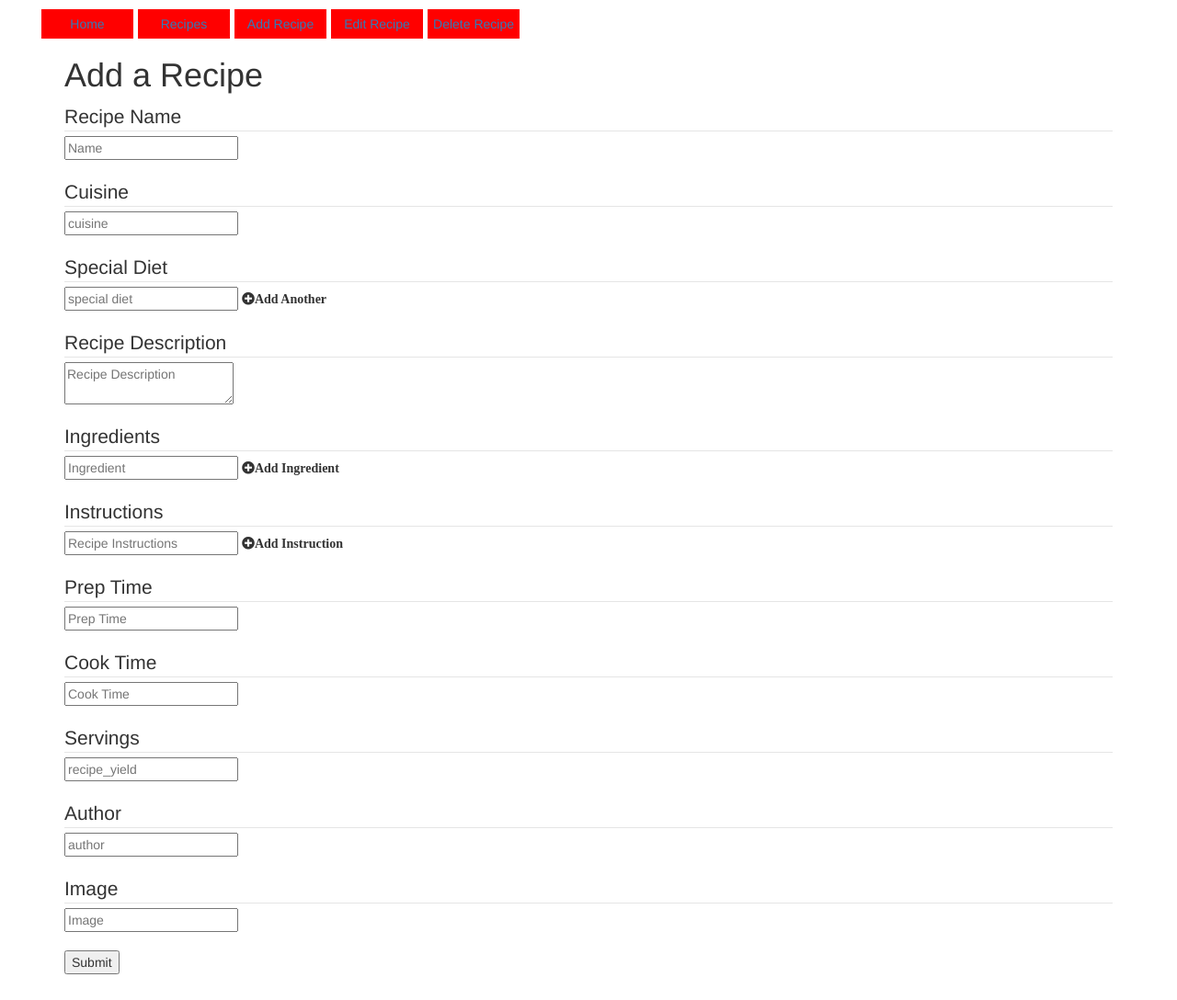
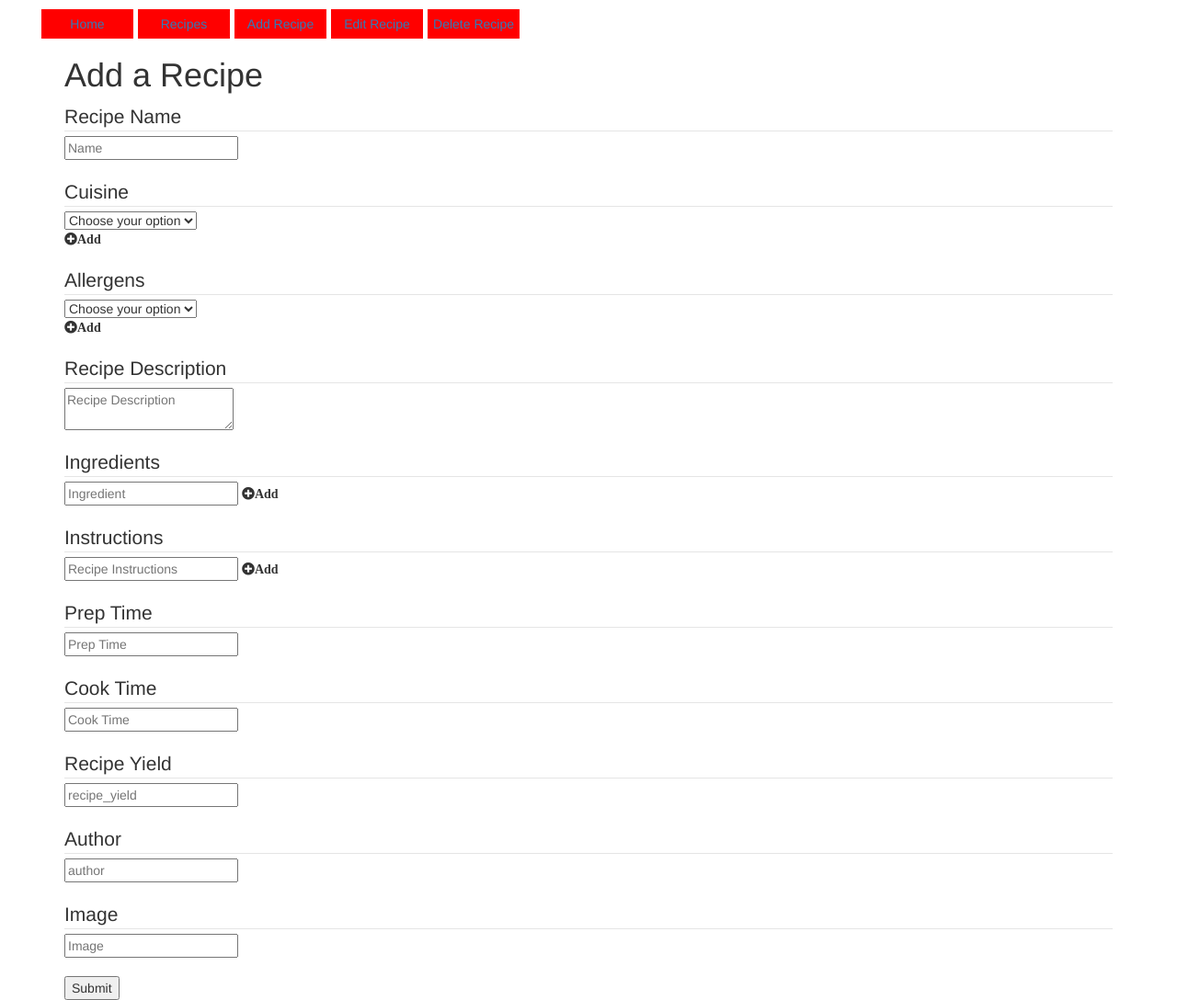
Before and after one commit to brettcutt/the-chefs-desire, a Flask app: page /add_recipe in a window 1280 px wide. Shown: the whole page at 92% size. Before the commit the page ends 1060 px from the top, so only its background shows below. Run offline with Flask 2, Linux system fonts and the light colour scheme; some libraries are stand-ins or nearby versions.

Commit message:
added additional add and remove buttons for add and edit recipe html. cuisine and allergen fields

```diff
--- a/static/jquery/jquery.js
+++ b/static/jquery/jquery.js
@@ -1,13 +1,24 @@
 $(document).ready( function() {
 
-
+/*Add input field for instruction and ingredients, also adds the add and remove buttons*/
 
     $("body").on('click','.duplicate', function(){
+
         var id_name = $(this).parent().children('input').attr("name");
 
-        $(this).parent().children().last().append().after(
-            '<br><input type="text" name="' + id_name +'" class="allergens" placeholder="Add"/> <i class="fas fa-plus-circle duplicate pointer">Add</i>' +
+        if ($(this).attr('id') == 'first') {
+            $(this).append().after(
+            '<br><input type="text" name="' + id_name +'" class="' + id_name +'" placeholder="Add"/> <i class="fas fa-plus-circle duplicate pointer">Add</i>' +
             ' <i class="fas fa-plus-circle remove_duplicate pointer">Remove</i>');
+        }
+
+        else
+        {
+            $(this).next().append().after(
+            '<br><input type="text" name="' + id_name +'" class="' + id_name +'" placeholder="Add"/> <i class="fas fa-plus-circle duplicate pointer">Add</i>' +
+            ' <i class="fas fa-plus-circle remove_duplicate pointer">Remove</i>');
+        }
+
     });
 
     $("body").on('click','.remove_duplicate', function(){
@@ -17,4 +28,26 @@ $(document).ready( function() {
         $(this).remove();
     });
 
+
+/*Select cuisine and allergens, also addds the remove*/
+
+    $("body").on('click','.duplicate_select', function(){
+
+    var select_remove_button = ' <i class="fas fa-plus-circle remove_select pointer">Remove</i><br>';
+
+        if ($(this).attr('id') == 'add_cuisine') {
+            $("#cuisine").clone().appendTo(".cuisine_container").after(select_remove_button)
+        }
+        else if ($(this).attr('id') == 'add_allergen') {
+            $("#allergens").clone().appendTo(".allergens_container").after(select_remove_button)
+        }
+    });
+
+    $("body").on('click','.remove_select', function(){
+        $(this).prev().remove();
+        $(this).prev().remove();
+        $(this).remove();
+    });
+
+
 });
--- a/templates/add_recipe.html
+++ b/templates/add_recipe.html
@@ -5,63 +5,113 @@
     </div>
 
     <form action="{{url_for('insert_recipe')}}" method="POST" class="col-xs-12">
+
+<!--recipe name-->
+
         <fieldset>
             <legend>Recipe Name</legend>
             <input type="text" name="name" id="name" placeholder="Name" class="" />
         </fieldset>
 
-        <fieldset>
+<!--cuisine-->
+
+        <fieldset id="cuisine_fieldset">
             <legend>Cuisine</legend>
-            <input type="text" name="cuisine" id="cuisine" placeholder="cuisine" class="" />
+            <div class="cuisine_container">
+            <select name="cuisine" class="cuisine" id="cuisine">
+                <option disabled selected>Choose your option</option>
+                {% for cuisine in cuisines %}
+                {% for item in cuisine.cuisine %}
+                <option value="{{ item }}">{{ item }}</option>
+                {% endfor %}
+                {% endfor %}
+
+            </select><br>
+            </div>
+            <i id="add_cuisine" class="fas fa-plus-circle duplicate_select pointer">Add</i>
         </fieldset>
 
+<!--Allergens-->
+
         <fieldset id="allergen_fieldset">
-            <legend>Special Diet</legend>
-            <input type="text" name="allergens" class="allergens" id="allergens" placeholder="special diet" />
-            <i class="fas fa-plus-circle duplicate pointer">Add Another</i>
+
+            <legend>Allergens</legend>
+            <div class="allergens_container">
+
+                <select name="allergens" class="allergens" id="allergens">
+                    <option disabled selected>Choose your option</option>
+
+                    {% for allergen in allergens %}
+                    {% for item in allergen.allergy %}
+                    <option value="{{ item }}">{{ item }}</option>
+                    {% endfor %}
+                    {% endfor %}
+                </select><br>
+
+            </div>
+
+            <i id="add_allergen" class="fas fa-plus-circle duplicate_select pointer">Add</i>
         </fieldset>
+
+<!--Description-->
 
         <fieldset>
             <legend>Recipe Description</legend>
             <textarea type="text" name="description"  id="description" placeholder="Recipe Description" class=""></textarea>
         </fieldset>
 
+<!--Ingredients-->
+
         <fieldset id="ingredients_fieldset">
             <legend>Ingredients</legend>
             <input type="text" name="ingredients" class="ingredients" id="ingredients" placeholder="Ingredient" />
-            <i class="fas fa-plus-circle duplicate pointer">Add Ingredient</i>
+            <i id="first" class="fas fa-plus-circle duplicate pointer">Add</i>
         </fieldset>
+
+<!--Instructions-->
 
         <fieldset id="instructions_fieldset">
             <legend>Instructions</legend>
             <input type="text" name="instructions" class="instructions" id="instructions" placeholder="Recipe Instructions" />
-            <i class="fas fa-plus-circle duplicate pointer">Add Instruction</i>
+            <i id="first" class="fas fa-plus-circle duplicate pointer">Add</i>
         </fieldset>
+
+<!--Prep time-->
 
         <fieldset>
             <legend>Prep Time</legend>
             <input type="text" name="prep_time" id="prep_time" placeholder="Prep Time" />
         </fieldset>
 
+<!--Cook time-->
+
         <fieldset>
             <legend>Cook Time</legend>
             <input type="text" name="cook_time" id="cook_time" placeholder="Cook Time" />
         </fieldset>
 
+<!--recipe yield-->
+
         <fieldset>
-            <legend>Servings</legend>
+            <legend>Recipe Yield</legend>
             <input type="number" name="recipe_yield" id="recipe_yield" placeholder="recipe_yield" />
         </fieldset>
+
+<!--Author-->
 
         <fieldset>
             <legend>Author</legend>
             <input type="text" name="author" id="author" placeholder="author" />
         </fieldset>
 
+<!--Image-->
+
         <fieldset>
             <legend>Image</legend>
             <input type="text" name="image" id="image" placeholder="Image" />
         </fieldset>
+
+<!--Submit-->
 
         <input type="submit" value="Submit" />
     </form>
--- a/templates/recipes.html
+++ b/templates/recipes.html
@@ -22,7 +22,9 @@
                 <div class="col-xs-12">
                     <ul>
                         {% for ingredient in recipe.ingredients %}
+                        {% if ingredient != ""%}
                         <li>{{ ingredient }}</li>
+                        {% endif %}
                         {% endfor %}
                     </ul>
                 </div>
```
Also changed, not shown: templates/edit_recipe.html (+83 -17 lines).
